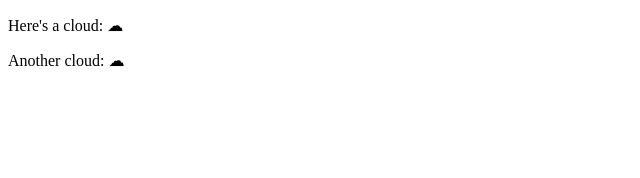
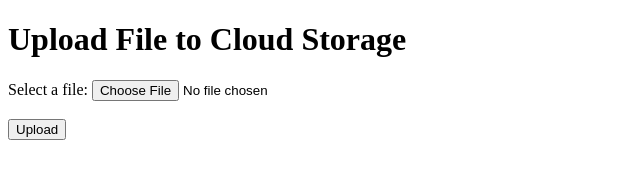
Before and after one commit to drsonigeorge/cloud-demo, a plain HTML site: page index.html in a window 1280 px wide. Shown: the whole page, without its empty margins (0-640 px from the left). Drawn offline with Linux system fonts and the light colour scheme.

Commit message:
index.html

```diff
--- a/index.html
+++ b/index.html
@@ -1,10 +1,14 @@
 <!DOCTYPE html>
 <html>
 <head>
-    <title>Cloud Symbol</title>
+    <title>Cloud Storage Upload</title>
 </head>
 <body>
-    <p>Here's a cloud: &#9729;</p>
-    <p>Another cloud: &#x2601;</p>
+    <h1>Upload File to Cloud Storage</h1>
+    <form action="YOUR_CLOUD_STORAGE_UPLOAD_ENDPOINT" method="post" enctype="multipart/form-data">
+        <label for="file">Select a file:</label>
+        <input type="file" id="file" name="file"><br><br>
+        <input type="submit" value="Upload">
+    </form>
 </body>
 </html>
```
